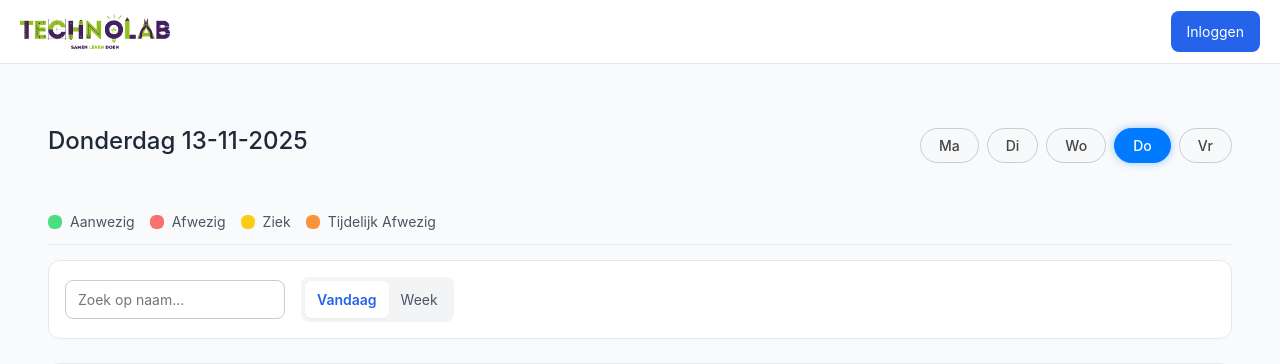
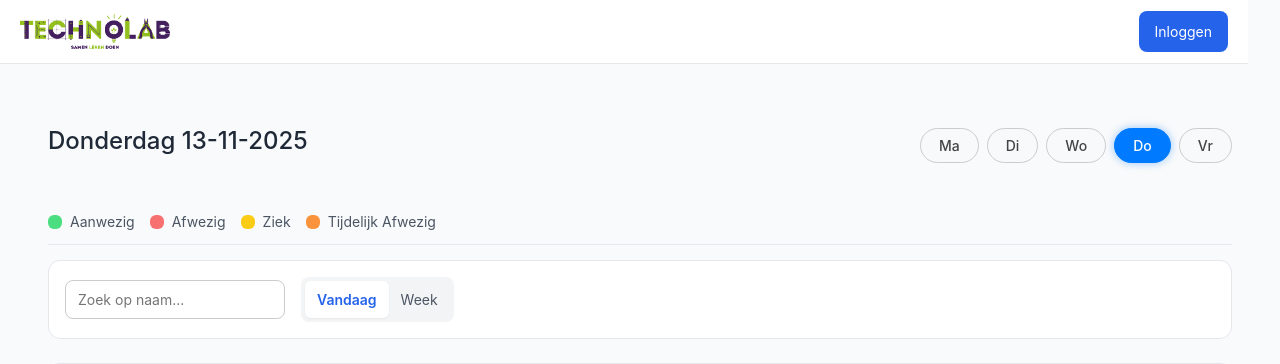
Before and after one commit to safouane070/technolab-dashboard, a PHP site: page /dagplanning.php in a window 1280 px wide. Shown: the top 364 px of the page. Run offline with PHP 8.4, Linux system fonts and the light colour scheme; data comes from the database, SQL or seed files in the repository.

Commit message:
de header is gefixt  voor de week pagina

```diff
--- a/css/nav.css
+++ b/css/nav.css
@@ -24,7 +24,7 @@ body {
 .header {
   position: sticky;
   top: 0;
-  width: 100%;
+  width: 97.5%;
   z-index: 10;
   display: flex;
   align-items: center;
```
Also changed, not shown: css/style.css (line endings or trailing spaces).
